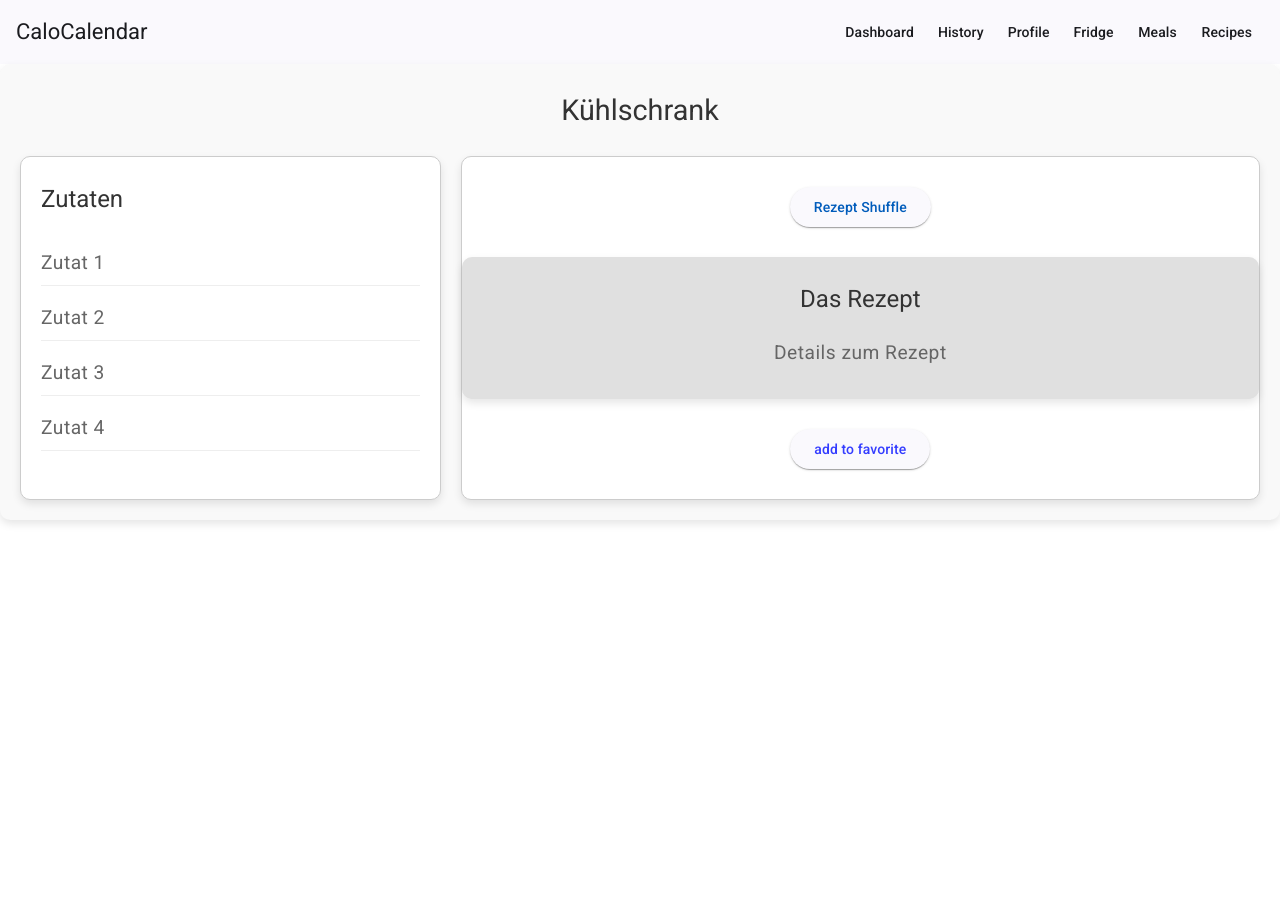
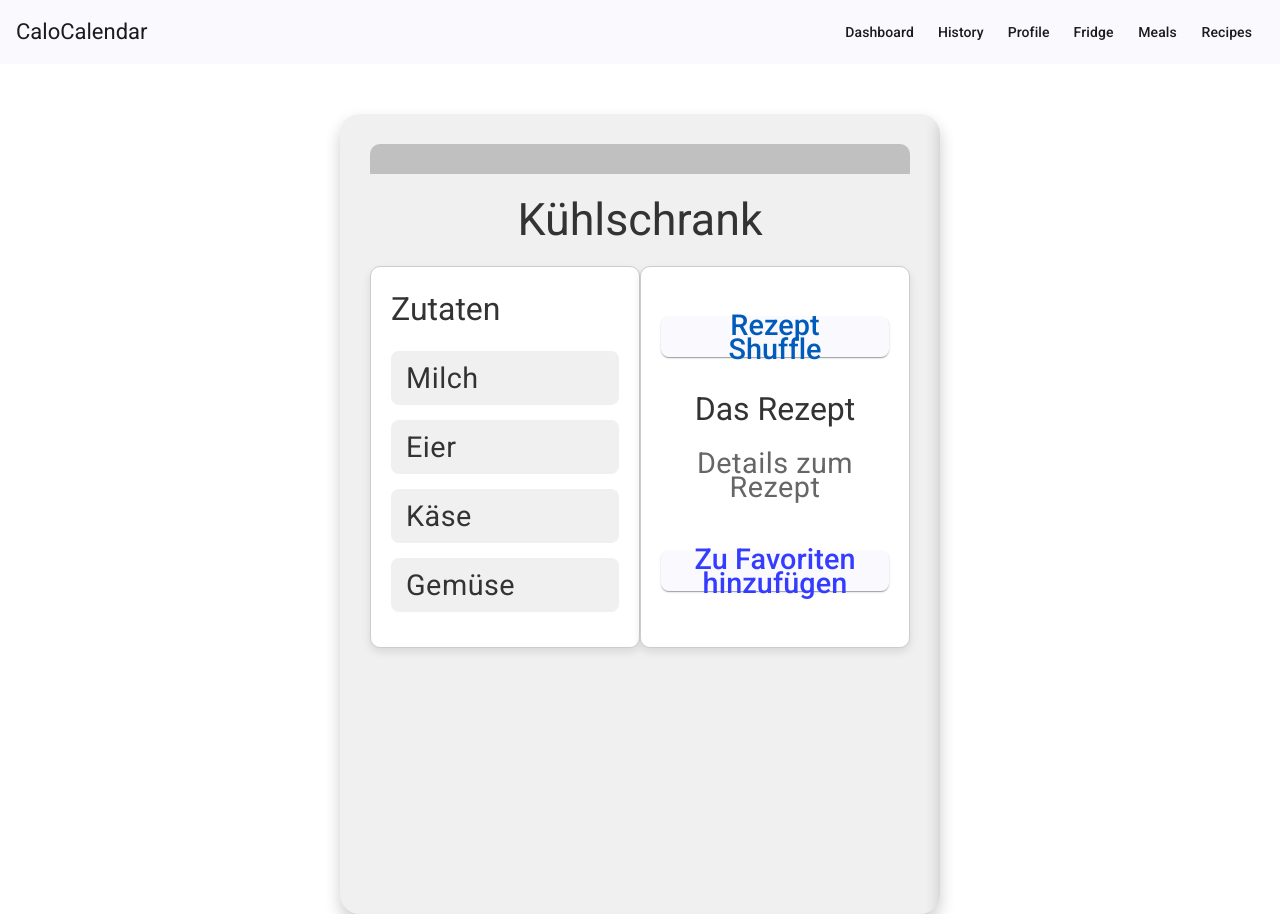
Before and after one commit to JoghurtCode/CaloCalendar, an Angular app in the folder frontend/: page /fridge in a window 1280 px wide. Before the commit the page ends 800 px from the top, so only its background shows below. Built offline with nearby package versions, Linux system fonts and the light colour scheme.

Commit message:
design fridge angepasst (kühlschrank ist zu erkennen), jedoch noch ausbaufähig (Done by igg)

```diff
--- a/frontend/package.json
+++ b/frontend/package.json
@@ -20,6 +20,7 @@
     "@angular/platform-browser": "^18.0.2",
     "@angular/platform-browser-dynamic": "^18.0.2",
     "@angular/router": "^18.0.2",
+    "@fortawesome/fontawesome-free": "^6.5.2",
     "chart.js": "^4.4.3",
     "rxjs": "~7.8.0",
     "tslib": "^2.3.0",
--- a/frontend/src/app/componets/fridge/fridge.component.css
+++ b/frontend/src/app/componets/fridge/fridge.component.css
@@ -1,14 +1,51 @@
 .fridge-container {
-  padding: 20px;
-  background-color: #f9f9f9;
-  border-radius: 10px;
-  box-shadow: 0 4px 8px rgba(0, 0, 0, 0.1);
+  width: 600px;
+  height: 800px;
+  background-color: #f0f0f0;
+  border-radius: 20px;
+  box-shadow: 0 8px 16px rgba(0, 0, 0, 0.2);
+  margin: 50px auto;
+  position: relative;
+  overflow: hidden;
 }
 
-.fridge-container h2 {
+.fridge-door {
+  width: 120px;
+  height: 100%;
+  background-color: #c0c0c0;
+  position: absolute;
+  top: 0;
+  right: -120px;
+  border-radius: 0 20px 20px 0;
+  box-shadow: 0 8px 16px rgba(0, 0, 0, 0.2);
+}
+
+.handle {
+  width: 20px;
+  height: 60px;
+  background-color: #666;
+  position: absolute;
+  top: 50%;
+  right: 10px;
+  transform: translateY(-50%);
+  border-radius: 4px;
+}
+
+.fridge-body {
+  padding: 30px;
+}
+
+.fridge-top {
+  width: 100%;
+  height: 30px;
+  background-color: #c0c0c0;
+  border-radius: 10px 10px 0 0;
+}
+
+h2 {
   text-align: center;
-  margin-bottom: 20px;
-  font-size: 1.8em;
+  margin: 20px 0;
+  font-size: 2.8em;
   color: #333;
 }
 
@@ -17,56 +54,53 @@
   justify-content: space-between;
 }
 
-.ingredients, .recipe-section {
+.ingredients {
   background-color: #fff;
   border: 1px solid #ccc;
   border-radius: 10px;
   padding: 20px;
   box-shadow: 0 4px 8px rgba(0, 0, 0, 0.1);
-}
-
-.ingredients {
-  flex: 1;
-  margin-right: 20px;
+  width: 45%;
 }
 
 .recipe-section {
-  flex: 2;
-  display: flex;
-  flex-direction: column;
-  align-items: center;
+  background-color: #fff;
+  border: 1px solid #ccc;
+  border-radius: 10px;
+  padding: 20px;
+  box-shadow: 0 4px 8px rgba(0, 0, 0, 0.1);
+  width: 45%;
 }
 
-.ingredients h3, .recipe-section h3 {
+.ingredients h3,
+.recipe-section h3 {
   margin-bottom: 20px;
-  font-size: 1.5em;
+  font-size: 2em;
   color: #333;
 }
 
 .ingredient-item {
-  margin: 10px 0;
-  border-bottom: 1px solid #eee;
-  padding: 10px 0;
-  font-size: 1.2em;
-  color: #666;
+  margin-bottom: 15px;
+  padding: 15px;
+  border-radius: 8px;
+  background-color: #f0f0f0;
+  font-size: 1.8em;
+  color: #333;
 }
 
 .recipe-display {
-  flex: 1;
-  width: 100%;
-  background-color: #e0e0e0;
-  margin: 20px 0;
-  padding: 20px;
-  border-radius: 10px;
-  box-shadow: 0 4px 8px rgba(0, 0, 0, 0.1);
   text-align: center;
+  margin-top: 30px;
 }
 
 .recipe-display p {
-  font-size: 1.2em;
+  font-size: 1.8em;
   color: #666;
 }
 
 button {
-  margin: 10px 0;
+  margin-top: 30px;
+  font-size: 1.8em;
+  padding: 15px 30px;
+  border-radius: 8px;
 }
--- a/frontend/src/app/componets/fridge/fridge.component.html
+++ b/frontend/src/app/componets/fridge/fridge.component.html
@@ -1,12 +1,40 @@
 <div class="fridge-container">
+  <div class="fridge-door">
+    <div class="handle"></div>
+  </div>
+  <div class="fridge-body">
+    <div class="fridge-top"></div>
+    <div class="fridge-inner">
+      <div class="fridge-shelf">
+        <div class="shelf-divider"></div>
+        <div class="shelf-item"></div>
+        <div class="shelf-item"></div>
+        <div class="shelf-item"></div>
+        <div class="shelf-item"></div>
+      </div>
+      <div class="fridge-shelf">
+        <div class="shelf-divider"></div>
+        <div class="shelf-item"></div>
+        <div class="shelf-item"></div>
+        <div class="shelf-item"></div>
+        <div class="shelf-item"></div>
+      </div>
+      <div class="fridge-shelf">
+        <div class="shelf-divider"></div>
+        <div class="shelf-item"></div>
+        <div class="shelf-item"></div>
+        <div class="shelf-item"></div>
+        <div class="shelf-item"></div>
+      </div>
+    </div>
     <h2>Kühlschrank</h2>
     <div class="content">
       <div class="ingredients">
         <h3>Zutaten</h3>
-      <div class="ingredient-item">Zutat 1</div>
-      <div class="ingredient-item">Zutat 2</div>
-      <div class="ingredient-item">Zutat 3</div>
-      <div class="ingredient-item">Zutat 4</div>
+        <div class="ingredient-item">Milch</div>
+        <div class="ingredient-item">Eier</div>
+        <div class="ingredient-item">Käse</div>
+        <div class="ingredient-item">Gemüse</div>
       </div>
       <div class="recipe-section">
         <button mat-raised-button color="primary">Rezept Shuffle</button>
@@ -14,7 +42,8 @@
           <h3>Das Rezept</h3>
           <p>Details zum Rezept</p>
         </div>
-      <button mat-raised-button color="accent">add to favorite</button>
+        <button mat-raised-button color="accent">Zu Favoriten hinzufügen</button>
       </div>
     </div>
   </div>
+</div>
```
Also changed, not shown: 1 other file (tests, documents, lock files or other folders). Lines whose indentation alone changed are shown as unchanged.
